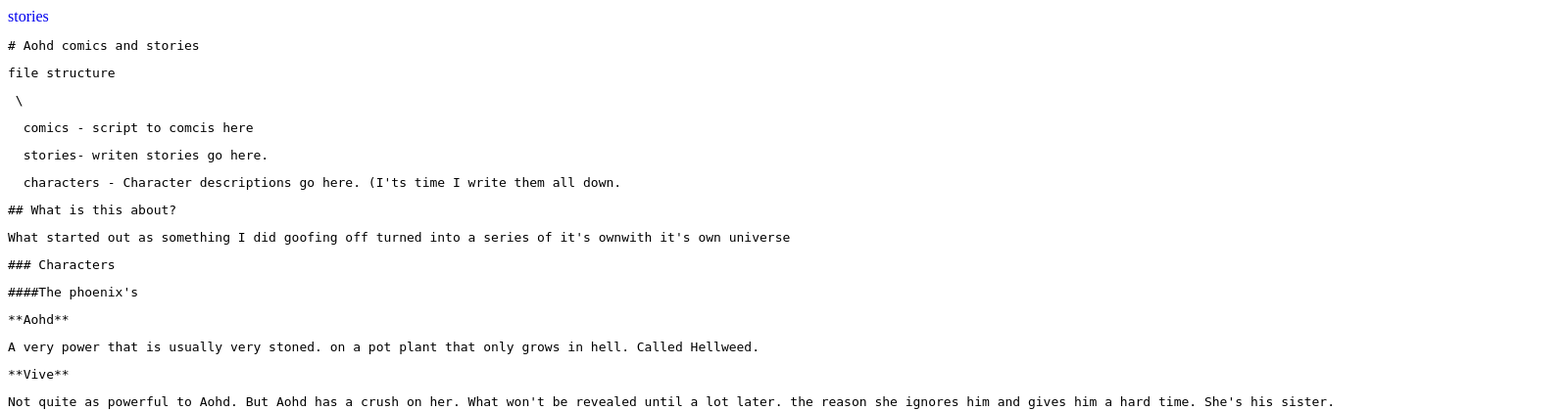
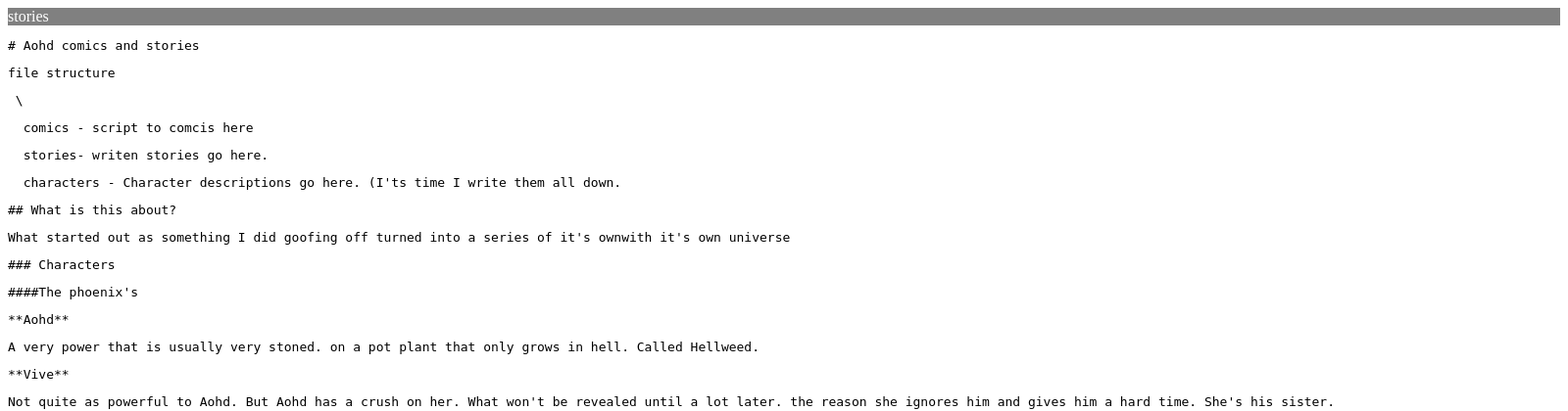
Before and after one commit to joshp1/aohdstories, a PHP site: page / in a window 1600 px wide. Shown: the top 420 px of the page at 98% size. Run offline with PHP 8.4, Linux system fonts and the light colour scheme.

Commit message:
fixed some thing in index

```diff
--- a/index.php
+++ b/index.php
@@ -8,10 +8,11 @@
     <style language = "text/css">
         #hdr
         {
-            background color:grey;
+            background-color:grey;
         }
         #hdr a
-        {
+        {   color:white;
+
             text-decoration: none;
         }
     </style>
```
